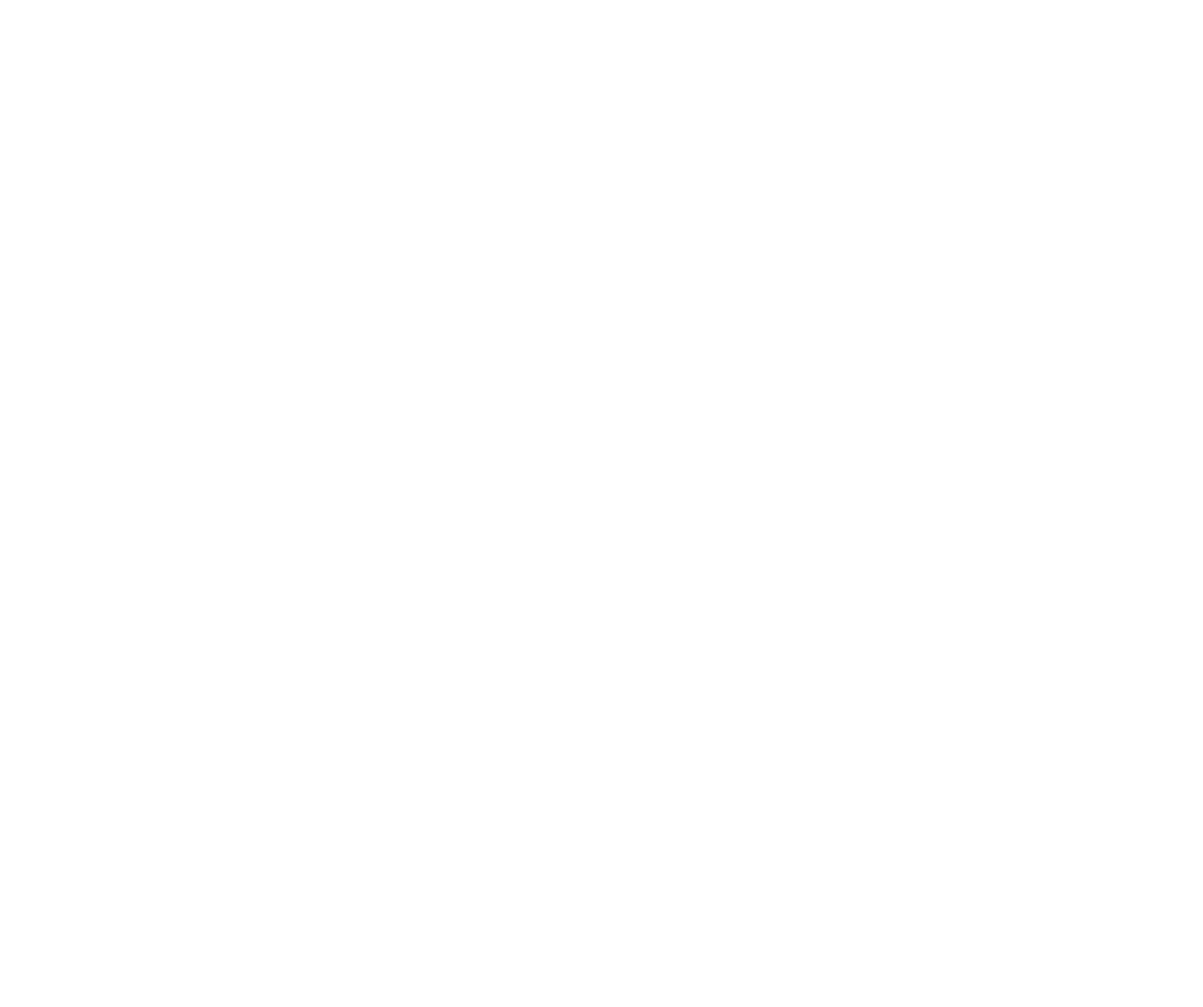
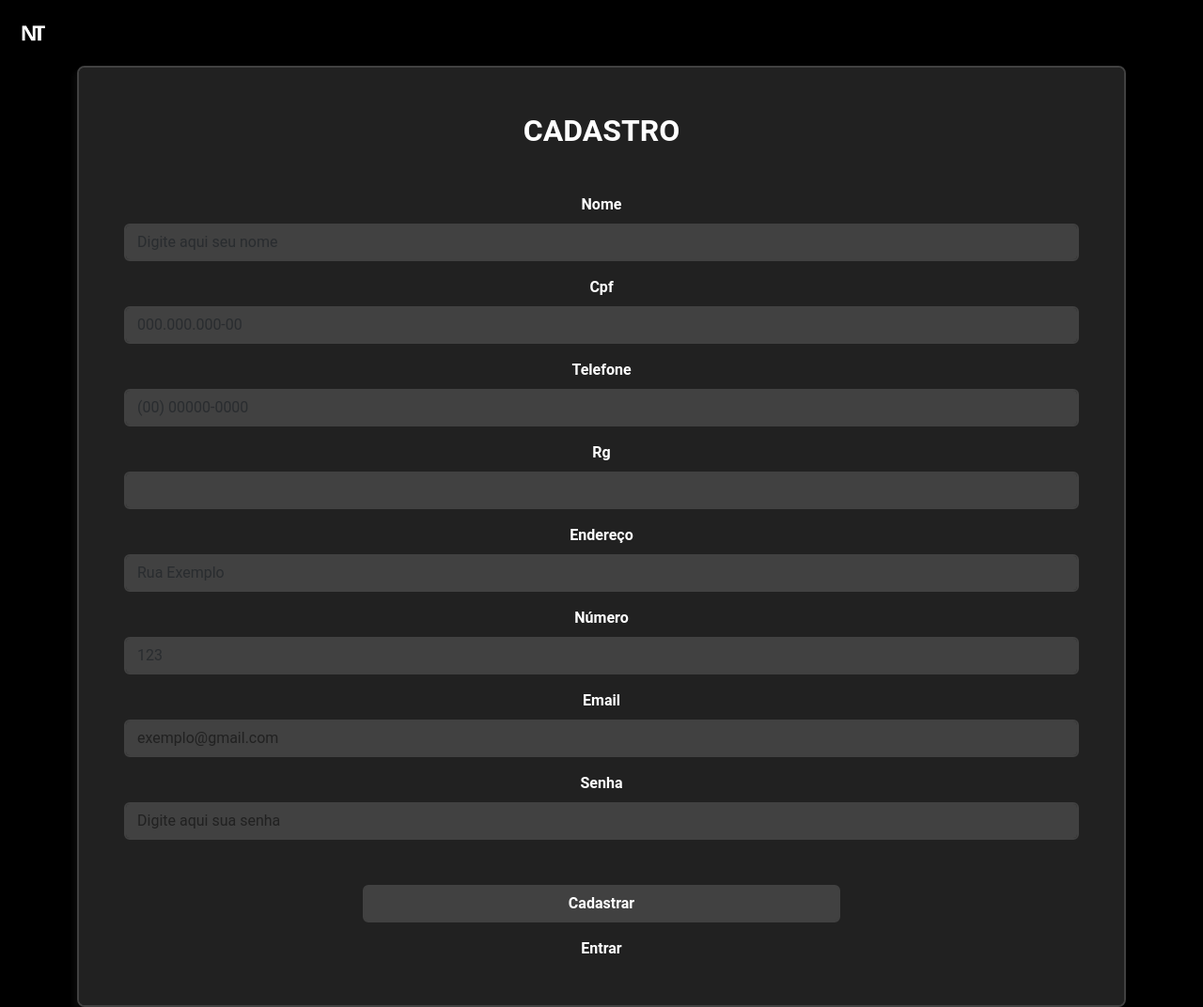
Before and after one commit to NeoTechTrier/FrontEnd, a plain HTML site: page Pages/cadastro.html in a window 1280 px wide. Shown: the whole page at 94% size. Before the commit the page ends 800 px from the top, so only its background shows below. Drawn offline with nearby package versions, Linux system fonts and the light colour scheme.

Commit message:
Feat: Criando página de cadastro e estilizando.

```diff
--- a/Pages/cadastro.html
+++ b/Pages/cadastro.html
@@ -4,6 +4,106 @@
     <meta charset="UTF-8" />
     <meta name="viewport" content="width=device-width, initial-scale=1.0" />
     <title>Document</title>
+    <link
+      href="https://cdn.jsdelivr.net/npm/bootstrap@5.3.8/dist/css/bootstrap.min.css"
+      rel="stylesheet"
+      integrity="sha384-sRIl4kxILFvY47J16cr9ZwB07vP4J8+LH7qKQnuqkuIAvNWLzeN8tE5YBujZqJLB"
+      crossorigin="anonymous"
+    />
+    <link rel="stylesheet" href="../Style/global.css" />
+    <link rel="stylesheet" href="JS/index.js" />
   </head>
-  <body></body>
+  <body>
+    <header id="header">
+      <a href="../Index.html"
+        ><img src="../IMG/LogoNT.png" alt="Logo NT" id="logoImg"
+      /></a>
+    </header>
+
+    <div class="container-fluid" id="fundoLogin">
+      <div
+        class="container my-auto min-vh-100 d-flex flex-column justify-content-center align-items-center text-center"
+        id="mainForm"
+      >
+        <form action="" class="form-control p-5 rounded-3" id="formularioLogin">
+          <h2 class="fw-bold text-white mb-5">CADASTRO</h2>
+
+          <label class="fw-bold mb-2" for="inputEmail">Nome</label>
+          <input
+            type="text"
+            id="inputNome"
+            class="form-control mb-3"
+            placeholder="Digite aqui seu nome"
+            required
+          />
+
+          <label class="fw-bold mb-2" for="inputEmail">Cpf</label>
+          <input
+            type="text"
+            id="inputCpf"
+            class="form-control mb-3"
+            placeholder="000.000.000-00"
+            pattern="\d{3}.\d{3}.\d{3}-\d{2}"
+            required
+          />
+
+          <label class="fw-bold mb-2" for="inputEmail">Telefone</label>
+          <input
+            type="text"
+            id="inputTelefone"
+            class="form-control mb-3"
+            placeholder="(00) 00000-0000"
+            pattern="\(\d{2}\) \d{4,5}-\d{4}"
+            required
+          />
+
+          <label class="fw-bold mb-2" for="inputEmail">Rg</label>
+          <input type="text" id="inputRg" class="form-control mb-3" required />
+
+          <label class="fw-bold mb-2" for="inputEmail">Endereço</label>
+          <input
+            type="address"
+            id="inputEndereco"
+            class="form-control mb-3"
+            placeholder="Rua Exemplo"
+            required
+          />
+
+          <label class="fw-bold mb-2" for="inputEmail">Número</label>
+          <input
+            type="number"
+            id="inputTelefone"
+            class="form-control mb-3"
+            placeholder="123"
+            required
+          />
+
+          <label class="fw-bold mb-2" for="inputEmail">Email</label>
+          <input
+            type="email"
+            id="inputEmail"
+            class="form-control mb-3"
+            placeholder="exemplo@gmail.com"
+            required
+          />
+
+          <label class="fw-bold mb-2" for="inputSenha">Senha</label>
+          <input
+            type="password"
+            id="inputSenha"
+            class="form-control mb-5"
+            placeholder="Digite aqui sua senha"
+            pattern="(?=.*\d)(?=.*[a-z])(?=.*[A-Z]).{8,50}"
+            required
+          />
+
+          <button class="btn btnLoginCad fw-bold w-50 mb-3" id="botaoLogin">
+            Cadastrar
+          </button>
+          <br />
+          <a href="login.html" class="linksLogin fw-bold">Entrar</a>
+        </form>
+      </div>
+    </div>
+  </body>
 </html>
--- a/Style/global.css
+++ b/Style/global.css
@@ -26,7 +26,12 @@
   background-color: var(--colorGrayDark);
 }
 #inputEmail,
-#inputSenha {
+#inputSenha,
+#inputNome,
+#inputEndereco,
+#inputTelefone,
+#inputRg,
+#inputCpf {
   background-color: var(--colorGraylight);
   border: 2px solid var(--colorGraylight);
   color: var(--colorWhite);
@@ -35,13 +40,13 @@ a {
   text-decoration: none;
   color: var(--colorWhite);
 }
-.btn {
+.btnLoginCad {
   background: var(--colorGraylight);
   border: 2px solid var(--colorGraylight);
   color: var(--colorWhite);
 }
 
-.btn:hover {
+.btnLoginCad:hover {
   background: var(--colorWhite);
   border: 2px solid var(--colorGrayDark);
   color: var(--colorGrayDark);
```
Also changed, not shown: Index.html (+6 -6 lines), Pages/login.html (+3 -1 lines).
